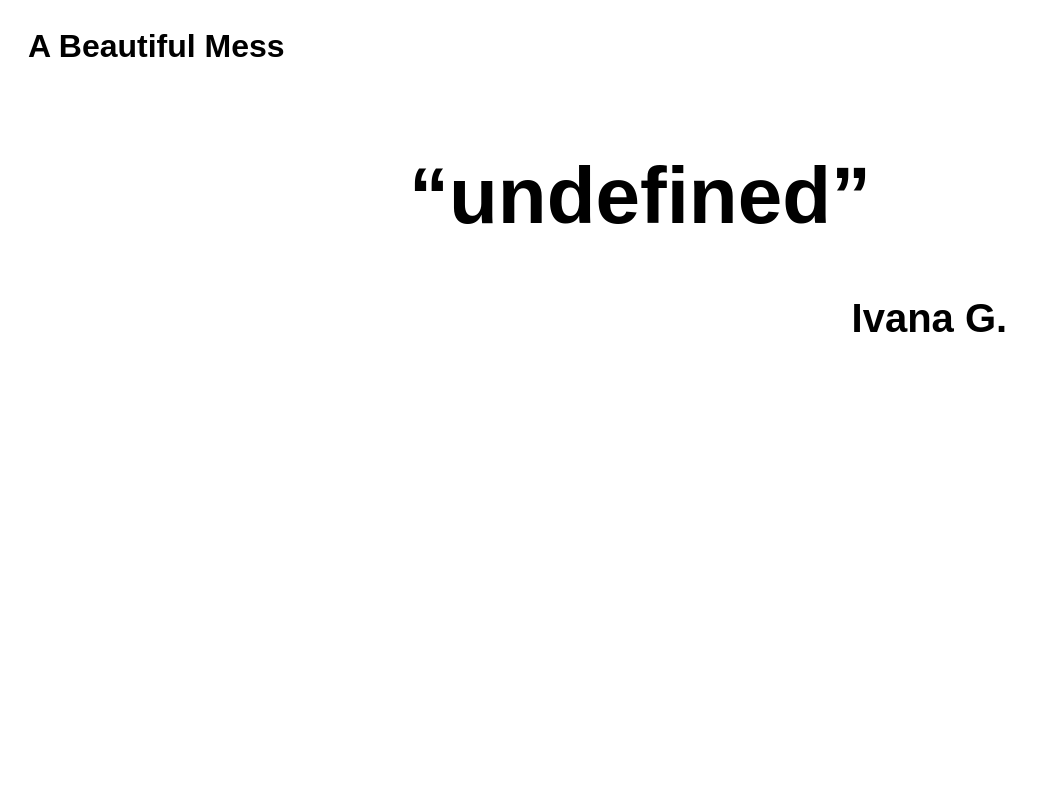
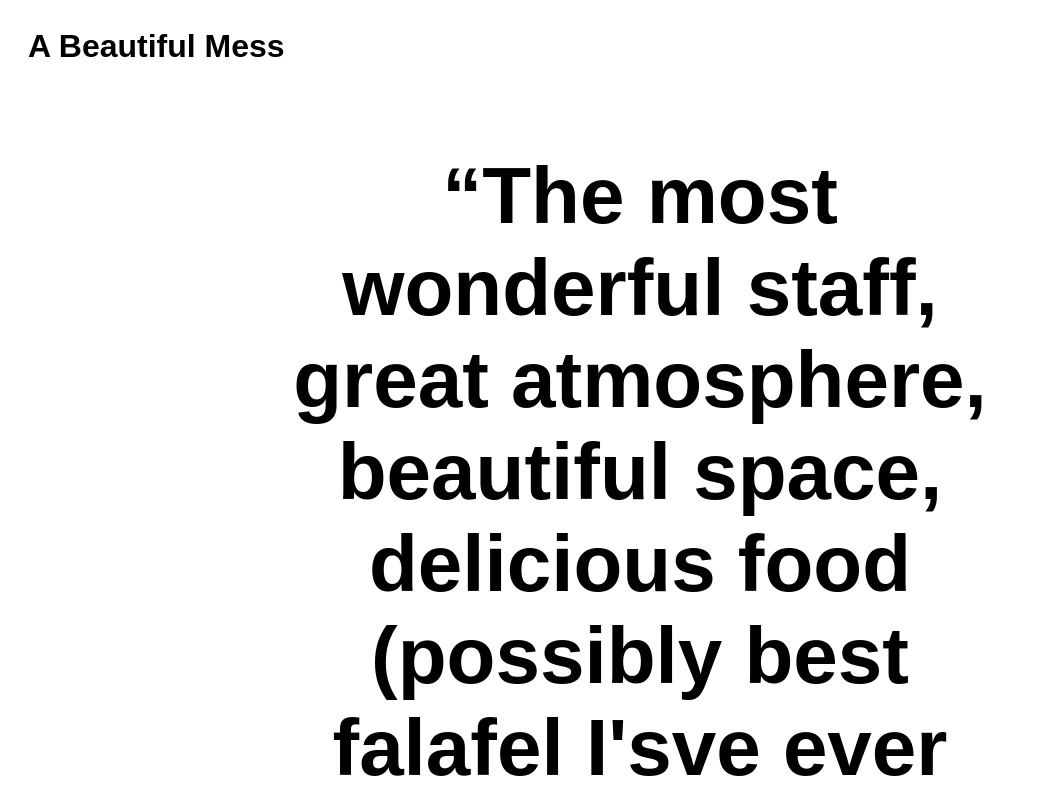
Before and after one commit to VARUN2197/BeautifulMessCustomerReview, a website: page customerReview.html in a window 1280 px wide. Shown: the top 800 px of the page, without its empty margins (0-1039 px from the left). Drawn offline with Linux system fonts and the light colour scheme.

Commit message:
Update customerReview.html

```diff
--- a/customerReview.html
+++ b/customerReview.html
@@ -296,7 +296,7 @@
 
 
         reviewDiv.innerHTML = `
-            <h1 style="text-align: center;"><q>${review.comment}</q></h1>
+            <h1 style="text-align: center;"><q>${review.review}</q></h1>
             <h4 style="text-align: right;">${review.name}</h4>
         `;
 
```
